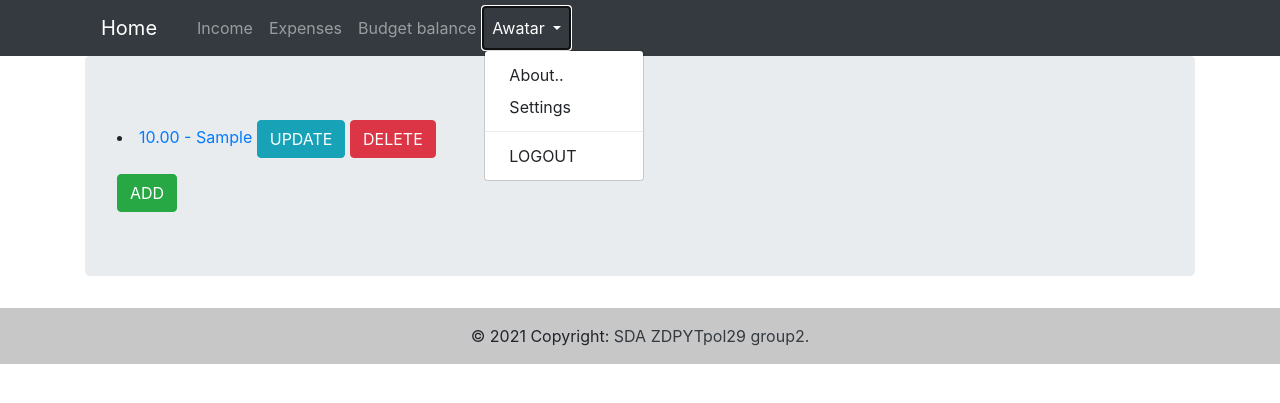
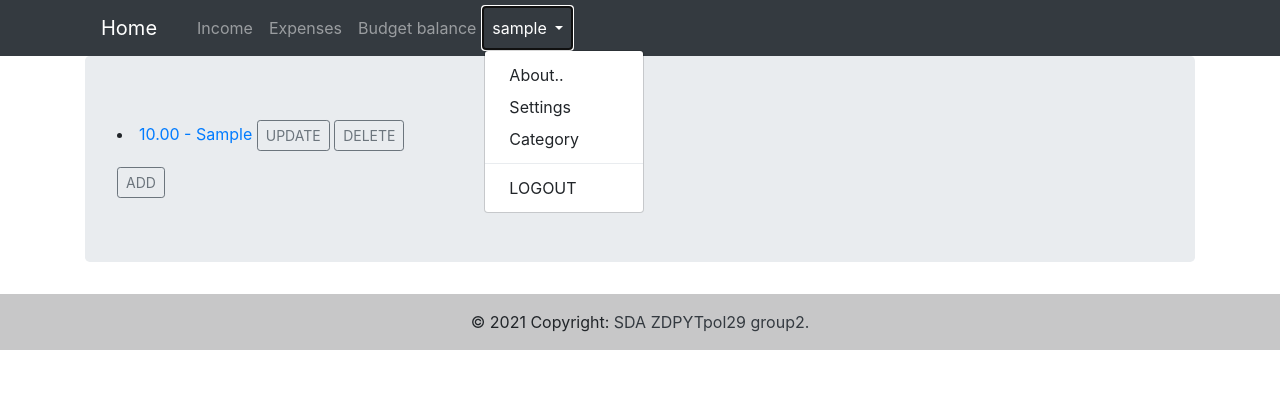
Before and after one commit to SDA-projekt-koncowy/Domowy_budzet, a Django app: page /income-list-view/ in a window 1280 px wide, after a click that opens the changed part. Shown: the top 403 px of the page. Run offline with Django 3.2, Linux system fonts and the light colour scheme; a user stored in the database is signed in; tables that the repository leaves empty hold one stand-in row (values such as "Sample post"); some libraries are stand-ins or nearby versions.

Commit message:
Update-awatar and buttons

```diff
--- a/budget/templates/base.html
+++ b/budget/templates/base.html
@@ -32,26 +32,24 @@
               Budget balance
             </a>
             </li>
+            {% if not user.is_authenticated %}
+              <li class="nav-item">
+                <a class="nav-link" href="{% url 'login' %}">LOGIN</a>
+              </li>
+            {% else %}
             <li class="nav-item text-right dropdown">
               <a class="nav-link dropdown-toggle" href="#" id="navbarDropdown" role="button"
-             data-toggle="dropdown" aria-haspopup="true" aria-expanded="false">
-                Awatar
+                  data-toggle="dropdown" aria-haspopup="true" aria-expanded="false">
+                {{ user.get_username }}
               </a>
-               <div class="dropdown-menu" aria-labelledby="navbarDropdown">
+              <div class="dropdown-menu" aria-labelledby="navbarDropdown">
                 <a class="dropdown-item" href="/" target="_blank">About..</a>
                 <a class="dropdown-item" href="{% url 'category' %}">Settings</a>
-                <div class="dropdown-divider"></div>
-                 {% if user.is_authenticated %}
-                    <a class="dropdown-item" href="{% url 'logout' %}">
-                        LOGOUT
-                    </a>
-                 {% else %}
-                    <a class="dropdown-item" href="{% url 'login' %}">
-                        LOGIN
-                    </a>
-                 {% endif %}
+                <a class="dropdown-item" href="{% url 'category' %}">Category</a>
+                  <div class="dropdown-divider"></div>
+                    <a class="dropdown-item" href="{% url 'logout' %}">LOGOUT</a>
               </div>
-            </li>
+              {% endif %}
           </div>
           </div>
         </div>
--- a/budget/templates/expense_list.html
+++ b/budget/templates/expense_list.html
@@ -2,10 +2,10 @@
 {% block content %}
     {% for obj in object_list %}
         <li> <a  href="{% url 'expense-detail-view' pk=obj.pk %}"> {{obj}} </a>
-            <a class="btn btn-info" href="{% url 'expense-update-view' pk=obj.pk %}">  UPDATE </a>
-            <a class="btn btn-danger" href="{% url 'expense-delete-view' pk=obj.pk %}">  DELETE </a>
+            <a class="btn btn-outline-secondary btn-sm" href="{% url 'expense-update-view' pk=obj.pk %}">  UPDATE </a>
+            <a class="btn btn-outline-secondary btn-sm" href="{% url 'expense-delete-view' pk=obj.pk %}">  DELETE </a>
         </li>
     {% endfor %}
 <p></p>
-        <a class="btn btn-success" href="{% url 'expense-create-view' %}"> ADD </a>
+        <a class="btn btn-outline-secondary btn-sm" href="{% url 'expense-create-view' %}"> ADD </a>
 {% endblock %}
--- a/budget/templates/income_list.html
+++ b/budget/templates/income_list.html
@@ -2,10 +2,10 @@
 {% block content %}
     {% for obj in object_list %}
         <li> <a  href="{% url 'income-detail-view' pk=obj.pk %}"> {{obj}} </a>
-            <a class="btn btn-info" href="{% url 'income-update-view' pk=obj.pk %}">  UPDATE </a>
-            <a class="btn btn-danger" href="{% url 'income-delete-view' pk=obj.pk %}">  DELETE </a>
+            <a class="btn btn-outline-secondary btn-sm" href="{% url 'income-update-view' pk=obj.pk %}">  UPDATE </a>
+            <a class="btn btn-outline-secondary btn-sm" href="{% url 'income-delete-view' pk=obj.pk %}">  DELETE </a>
         </li>
     {% endfor %}
 <p></p>
-        <a class="btn btn-success" href="{% url 'income-create-view' %}"> ADD </a>
+        <a class="btn btn-outline-secondary btn-sm" href="{% url 'income-create-view' %}"> ADD </a>
 {% endblock %}
```
